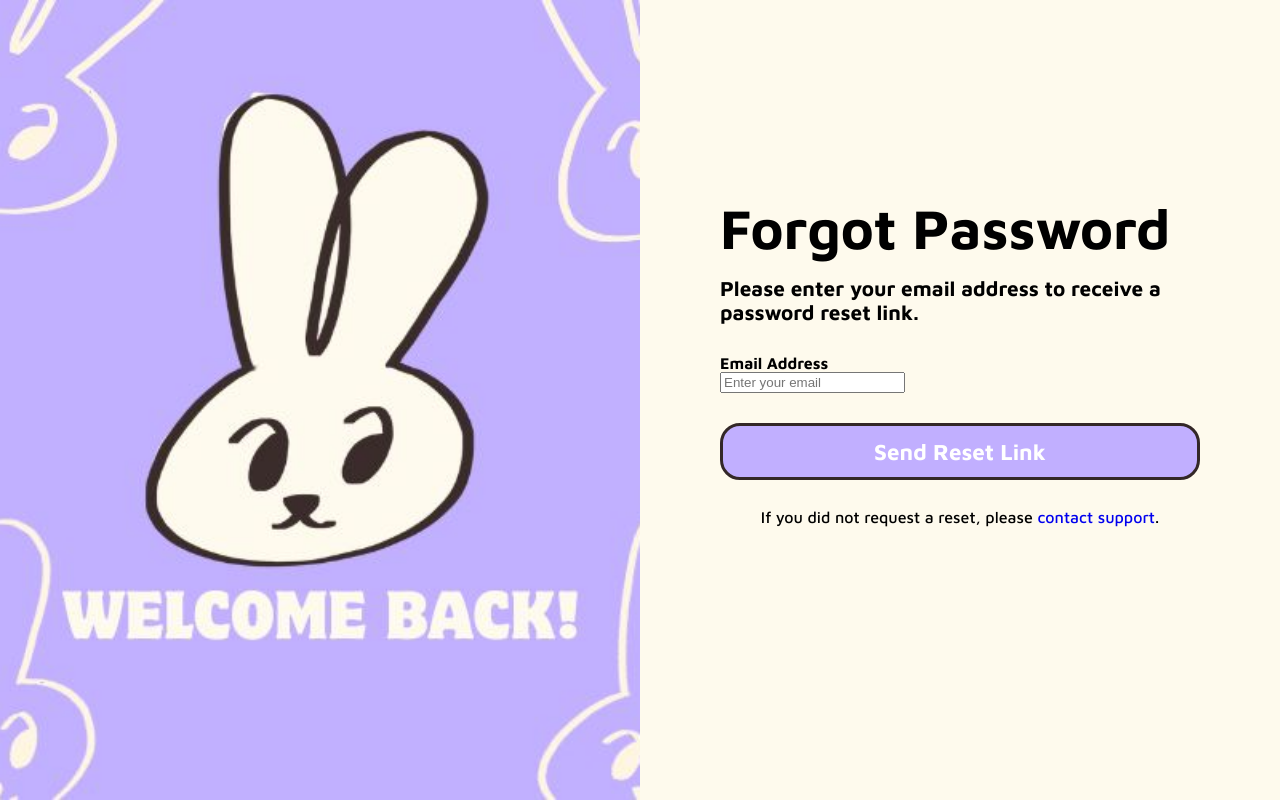
After one commit to rrai23/DessertInv, a PHP site: page /forgotPassword.php in a window 1280 px wide. The commit adds this page. Run offline with PHP 8.4, Linux system fonts and the light colour scheme.

Commit message:
Added a Forgot Password + Show More + User Access Level

```diff
--- /dev/null
+++ b/forgotPassword.js
@@ -0,0 +1,23 @@
+const resetPasswordButton = document.getElementById('reset-password');
+const emailInput = document.getElementById('email');
+const errorMessage = document.getElementById('error-message');
+
+resetPasswordButton.addEventListener('click', function(event) {
+    event.preventDefault();
+
+    const email = emailInput.value.trim();
+
+    if (validateEmail(email)) {
+        errorMessage.textContent = 'Password reset link sent successfully!';
+        errorMessage.style.color = 'green';
+
+    } else {
+        errorMessage.textContent = 'Please enter a valid email address (must be @cremedelecreme.com).';
+        errorMessage.style.color = 'red';
+    }
+});
+
+function validateEmail(email) {
+    const emailPattern = /^[a-zA-Z0-9._-]+@cremedelecreme\.com$/;
+    return emailPattern.test(email);
+}
--- /dev/null
+++ b/forgotPassword.php
@@ -0,0 +1,30 @@
+<!DOCTYPE html>
+<html lang="en">
+<head>
+    <meta charset="UTF-8">
+    <meta name="viewport" content="width=device-width, initial-scale=1.0">
+    <title>Forgot Password | Crem De La Crem</title>
+    <link rel="stylesheet" href="dist/loginPageStyles.css">
+    <link rel="preconnect" href="https://fonts.googleapis.com">
+    <link rel="preconnect" href="https://fonts.gstatic.com" crossorigin>
+    <link href="https://fonts.googleapis.com/css2?family=Lilita+One&family=Maven+Pro:wght@400..900&display=swap" rel="stylesheet">
+</head>
+<body>
+    <img src="image/window.jpg">
+    <div class="login">
+        <div class="loginProper">
+            <h1>Forgot Password</h1>
+            <h5 style="--i:2;">Please enter your email address to receive a password reset link.</h5>
+            <form id="forgot-password-form">
+                <label style="--i:2;"><b>Email Address</b></label> <br>
+                <input style="--i:3;" type="email" id="email" placeholder="Enter your email" required>
+            </form>
+            <button id="reset-password" style="--i:4;">Send Reset Link</button>
+            <br>
+            <p style="text-align:center; margin-top:10px; --i:6;" id="contact">If you did not request a reset, please <a href="#" style="text-decoration: none;" class="help">contact support</a>.</p>
+            <div id="error-message" style="text-align: center; margin-top: 10px;"></div>
+        </div>
+    </div>
+    <script src="forgotPassword.js"></script>
+</body>
+</html>
--- a/loginPage.php
+++ b/loginPage.php
@@ -24,6 +24,9 @@
             </form>
             <button id="login" style="--i:4;">Login</button>
             <div id="error-message"></div>
+            <p style="text-align:center; margin-top:10px;" class="forgot">
+                <a style="text-decoration:none; --i:6;" href="forgotPasswordPage.html" id="forgot1" class="help">Forgot your password?</a>
+            </p>
         </div>
     </div>
     <script src="loginPageScript.js"></script>
--- a/read-database.php
+++ b/read-database.php
@@ -50,7 +50,7 @@ if ($result->num_rows > 0){
                 if (strlen($row["description"]) >65) {
                     echo "<span class='short-description'>
                         " . htmlspecialchars($shortDesc) . "
-                        <a href='#' class='expand-link text-purple-500'>show⧨</a>
+                        <a href='#' class='expand-link text-purple-500'>show more⧨</a>
                     </span>
                     <span class='full-description hidden'>
                         " . htmlspecialchars($row["description"]) . "
```
Also changed, not shown: loginPageScript.js (+13 -7 lines), mainPageScript.js (+9 -1 lines).
